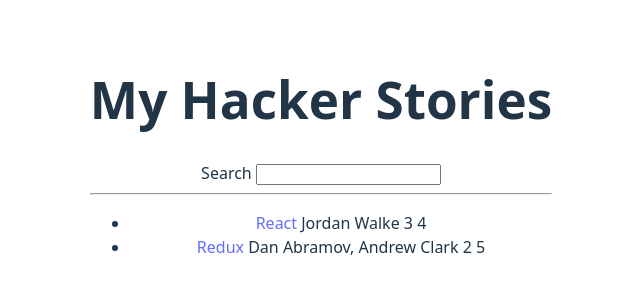
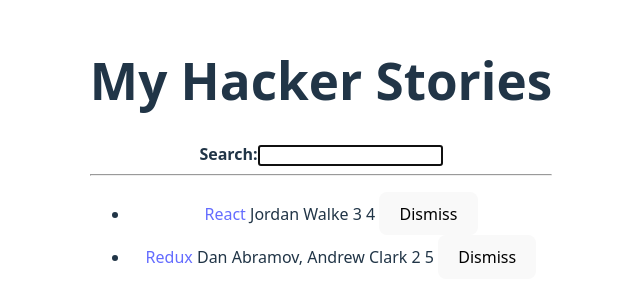
Before and after one commit to Chadiderouiche/my-react-project, a React (Vite) app: page / in a window 1280 px wide. Shown: the part 244-548 px from the top of the page, without its empty margins (319-959 px from the left). Built offline with nearby package versions, Linux system fonts and the light colour scheme.

Commit message:
W8: React reusable component and inline handler

```diff
--- a/src/App.jsx
+++ b/src/App.jsx
@@ -4,13 +4,6 @@
 import './App.css'
 
 import * as React from "react";
-
-const getStoredSearchTerm = () => {
-  return localStorage.getItem('search') || '';
-};
-
-const App = () => {
-  console.log("App renders");
 
 const initialStories = [
   {
@@ -31,78 +24,91 @@
   },
 ];
 
-  const [searchTerm, setSearchTerm] = React.useState(getStoredSearchTerm);
+const App = () => {
+  console.log("App renders");
 
-  React.useEffect(() => {
-    localStorage.setItem("search", searchTerm);
-  }, [searchTerm]);
-
-  const stories = initialStories.filter((story) =>
-    story.title.toLowerCase().includes(searchTerm.toLowerCase())
-  );
+  const [searchTerm, setSearchTerm] = React.useState("");
+  const [stories, setStories] = React.useState(initialStories);
 
   const handleSearch = (event) => {
     setSearchTerm(event.target.value);
   };
 
+  const handleRemoveStory = (item) => {
+    const newStories = stories.filter((story) => story.objectID !== item.objectID);
+    setStories(newStories);
+  };
+
+  const searchedStories = stories.filter((story) =>
+    story.title.toLowerCase().includes(searchTerm.toLowerCase())
+  );
+
   return (
     <div>
       <h1>My Hacker Stories</h1>
 
-      <Search
+      <InputWithLabel
         id="search"
-        label="Search"
         value={searchTerm}
+        isFocused
         onInputChange={handleSearch}
-      />
+        type="text"
+      >
+        <strong>Search:</strong>
+      </InputWithLabel>
 
       <hr />
-      <List list={stories} />
+
+      <List list={searchedStories} onRemoveItem={handleRemoveStory} />
     </div>
   );
 };
 
-const Search = ({ id, label, value, onInputChange }) => {
-  console.log("Search renders");
+const InputWithLabel = ({ id, value, type = "text", onInputChange, isFocused, children }) => {
+  const inputRef = React.useRef();
+
+  React.useEffect(() => {
+    if (isFocused && inputRef.current) {
+      inputRef.current.focus();
+    }
+  }, [isFocused]);
 
   return (
-    <div>
-      <label htmlFor={id}>{label} </label>
+    <>
+      <label htmlFor={id}>{children}</label>
       <input
+        ref={inputRef}
         id={id}
-        type="text"
+        type={type}
         value={value}
         onChange={onInputChange}
       />
-    </div>
+    </>
   );
 };
 
-const List = ({ list }) => {
-  console.log("List renders");
-
-  return (
+const List = ({ list, onRemoveItem }) => (
   <ul>
     {list.map((item) => (
-        <Item key={item.objectID} item={item} />
+      <Item key={item.objectID} item={item} onRemoveItem={onRemoveItem} />
     ))}
   </ul>
 );
-};
 
-const Item = ({ item }) => {
-  console.log("Item renders");
-
-  return (
+const Item = ({ item, onRemoveItem }) => (
   <li>
     <span>
       <a href={item.url}>{item.title}</a>
-      </span>{" "}
-      <span>{item.author}</span>{" "}
-      <span>{item.num_comments}</span>{" "}
-      <span>{item.points}</span>
+    </span>
+    <span> {item.author} </span>
+    <span> {item.num_comments} </span>
+    <span> {item.points} </span>
+    <span>
+      <button type="button" onClick={() => onRemoveItem(item)}>
+        Dismiss
+      </button>
+    </span>
   </li>
 );
-};
 
 export default App;
```
Lines whose indentation alone changed are shown as unchanged.
